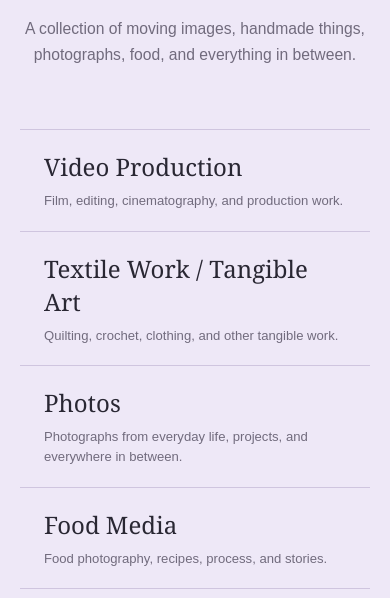
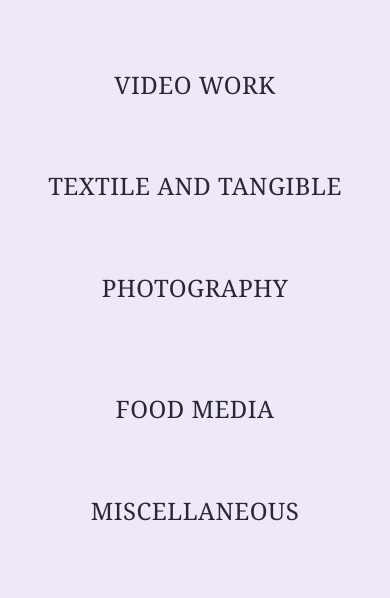
Before and after one commit to Avaballiet/ava-m-balliet-portfolio, a plain HTML site: page index.html in a window 390 px wide. Shown: the part 246-844 px from the top of the page. Drawn offline with Linux system fonts and the light colour scheme.

Commit message:
Add files via upload

```diff
--- a/index.html
+++ b/index.html
@@ -24,32 +24,31 @@
     <section class="hero" aria-labelledby="site-title">
       <p class="eyebrow">Multimedia Portfolio</p>
       <h1 id="site-title">Ava M. Balliet</h1>
-      <p class="intro">A collection of moving images, handmade things, photographs, food, and everything in between.</p>
     </section>
 
     <section class="categories" aria-label="Portfolio categories">
       <a class="category" href="video.html" data-description="Film, editing, cinematography, and production work.">
-        <span class="category-name">Video Production</span>
+        <span class="category-name">VIDEO WORK</span>
         <span class="category-description"></span>
       </a>
 
       <a class="category" href="textile.html" data-description="Quilting, crochet, clothing, and other tangible work.">
-        <span class="category-name">Textile Work / Tangible Art</span>
+        <span class="category-name">TEXTILE AND TANGIBLE</span>
         <span class="category-description"></span>
       </a>
 
       <a class="category" href="photography.html" data-description="Photographs from everyday life, projects, and everywhere in between.">
-        <span class="category-name">Photos</span>
+        <span class="category-name">PHOTOGRAPHY</span>
         <span class="category-description"></span>
       </a>
 
       <a class="category" href="food.html" data-description="Food photography, recipes, process, and stories.">
-        <span class="category-name">Food Media</span>
+        <span class="category-name">FOOD MEDIA</span>
         <span class="category-description"></span>
       </a>
 
       <a class="category" href="miscellaneous.html" data-description="Collages, experiments, processes, and projects that don't fit in one box.">
-        <span class="category-name">Miscellaneous</span>
+        <span class="category-name">MISCELLANEOUS</span>
         <span class="category-description"></span>
       </a>
     </section>
--- a/style.css
+++ b/style.css
@@ -104,49 +104,28 @@ h1 {
 }
 
 .categories {
-  border-top: 1px solid var(--line);
-  margin-top: auto;
+  width: min(850px, 100%);
+  margin: 0 auto auto;
 }
 
 .category {
-  position: relative;
-  display: grid;
-  grid-template-columns: 1fr;
+  display: flex;
+  flex-direction: column;
   align-items: center;
-  gap: 0;
+  justify-content: center;
   min-height: 108px;
   padding: 20px 24px;
-  border-bottom: 1px solid var(--line);
   text-decoration: none;
-  overflow: hidden;
-  transition: background 240ms ease, padding 240ms ease;
+  text-align: center;
 }
 
-.category::before {
-  content: "";
-  position: absolute;
-  inset: 0;
-  background: var(--accent-soft);
-  transform: translateX(-101%);
-  transition: transform 300ms ease;
-  z-index: 0;
-}
 
 .category > span {
   position: relative;
   z-index: 1;
 }
 
-.category:hover,
-.category:focus-visible {
-  padding-top: 24px;
-  padding-bottom: 24px;
-}
 
-.category:hover::before,
-.category:focus-visible::before {
-  transform: translateX(0);
-}
 
 .category-number {
   color: var(--accent);
@@ -158,23 +137,26 @@ h1 {
   font-family: Georgia, "Times New Roman", serif;
   font-size: clamp(1.5rem, 3vw, 2.5rem);
   font-weight: 400;
+  letter-spacing: 0.02em;
 }
 
 .category-description {
   max-width: 520px;
-  margin-top: 8px;
+  margin-top: 9px;
   color: var(--muted);
   font-size: 0.82rem;
   line-height: 1.5;
   opacity: 0;
+  visibility: hidden;
   transform: translateY(-5px);
-  transition: opacity 220ms ease, transform 220ms ease;
+  transition: opacity 220ms ease, transform 220ms ease, visibility 220ms ease;
 }
 
 .category:hover .category-description,
 .category:focus-visible .category-description {
   opacity: 1;
-  transform: translateX(0);
+  visibility: visible;
+  transform: translateY(0);
 }
 
 .footer {
@@ -206,8 +188,9 @@ h1 {
   }
 
   .category-description {
-    opacity: 1;
-    transform: none;
+    opacity: 0;
+    visibility: hidden;
+    transform: translateY(-5px);
   }
 
   .footer {
```
